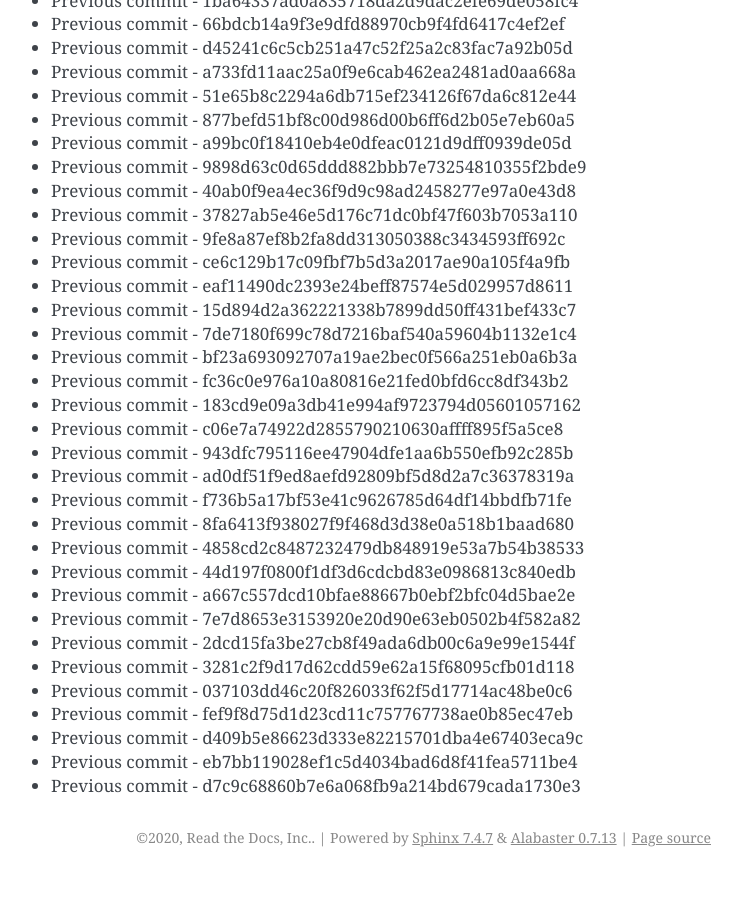
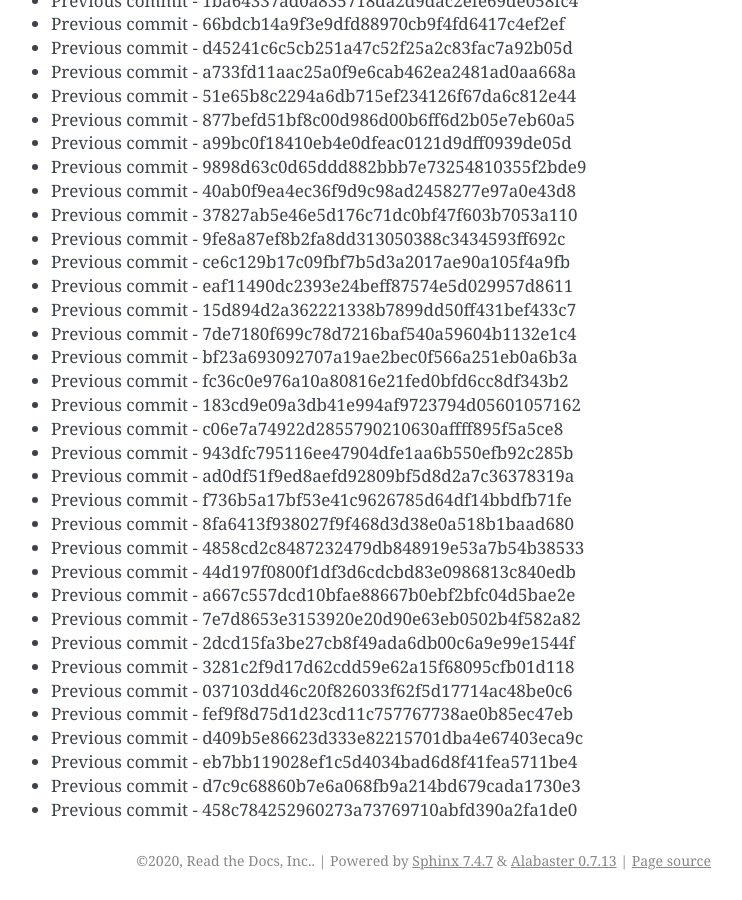
Before and after one commit to readthedocs/rtd-git-stresstest, a Sphinx documentation site: the page built from docs/updates.rst, in a window 1280 px wide and 900 px high, scrolled down 101173 px. Shown: the whole window, without its empty margins (399-1141 px from the left). Built offline with Sphinx 7.4.7, drawn with Linux system fonts in a browser that asks for light colours; before the commit the page ends 102050 px from its top, so only the background shows below that.

Commit message:
Generating commit from previous: 458c784252960273a73769710abfd390a2fa1de0

```diff
--- a/docs/updates.rst
+++ b/docs/updates.rst
@@ -4283,3 +4283,4 @@ It can be tested for any performance characteristics.
 * Previous commit - d409b5e86623d333e82215701dba4e67403eca9c
 * Previous commit - eb7bb119028ef1c5d4034bad6d8f41fea5711be4
 * Previous commit - d7c9c68860b7e6a068fb9a214bd679cada1730e3
+* Previous commit - 458c784252960273a73769710abfd390a2fa1de0
```
